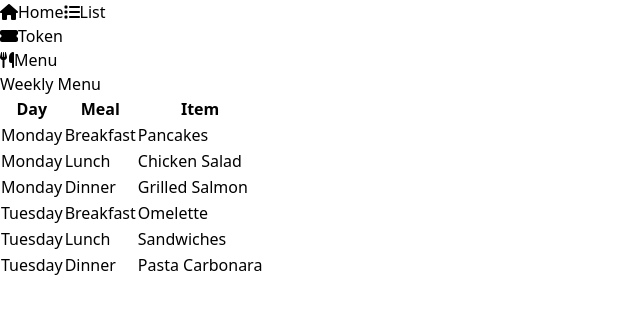
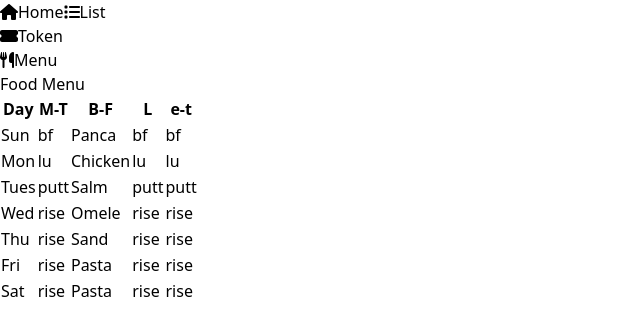
Before and after one commit to jaseel21/adsaBoard, a React (Vite) app: page /menu in a window 1280 px wide. Shown: the top 336 px of the page, without its empty margins (0-640 px from the left). Built offline with nearby package versions, Linux system fonts and the light colour scheme.

Commit message:
after setting all aproximatly

```diff
--- a/package.json
+++ b/package.json
@@ -15,7 +15,8 @@
     "firebase": "^8.10.1",
     "react": "^18.2.0",
     "react-dom": "^18.2.0",
-    "react-router-dom": "^6.23.1"
+    "react-router-dom": "^6.23.1",
+    "react-sweetalert2": "^0.6.0"
   },
   "devDependencies": {
     "@types/react": "^18.2.66",
--- a/src/components/Fmenu.jsx
+++ b/src/components/Fmenu.jsx
@@ -5,24 +5,27 @@ import React from 'react';
 const MenuTable = () => {
   // Dummy data for menu items
   const menu = [
-    { day: 'Monday', meal: 'Breakfast', item: 'Pancakes' },
-    { day: 'Monday', meal: 'Lunch', item: 'Chicken Salad' },
-    { day: 'Monday', meal: 'Dinner', item: 'Grilled Salmon' },
-    { day: 'Tuesday', meal: 'Breakfast', item: 'Omelette' },
-    { day: 'Tuesday', meal: 'Lunch', item: 'Sandwiches' },
-    { day: 'Tuesday', meal: 'Dinner', item: 'Pasta Carbonara' },
+    { day: 'Sun', meal: 'bf', item: 'Panca' },
+    { day: 'Mon', meal: 'lu', item: 'Chicken ' },
+    { day: 'Tues', meal: 'putt', item: ' Salm' },
+    { day: 'Wed', meal: 'rise', item: 'Omele' },
+    { day: 'Thu', meal: 'rise', item: 'Sand' },
+    { day: 'Fri', meal: 'rise', item: 'Pasta ' },
+    { day: 'Sat', meal: 'rise', item: 'Pasta ' },
     // Add more days and meals as needed
   ];
 
   return (
     <div className="container mx-auto">
-      <h1 className="text-3xl font-bold text-center my-4">Weekly Menu</h1>
+      <h1 className="text-3xl font-bold text-center my-4">Food Menu</h1>
       <table className="min-w-full bg-white border rounded-lg overflow-hidden">
-        <thead className="bg-gray-100 text-gray-800 uppercase text-sm leading-normal">
+        <thead className="bg-gray-100 text-gray-800 uppercase  leading-normal">
           <tr>
             <th className="py-3 px-6 text-left">Day</th>
-            <th className="py-3 px-6 text-left">Meal</th>
-            <th className="py-3 px-6 text-left">Item</th>
+            <th className="py-3 px-6 text-left">M-T</th>
+            <th className="py-3 px-6 text-left">B-F</th>
+            <th className="py-3 px-6 text-left">L</th>
+            <th className="py-3 px-6 text-left">e-t</th>
           </tr>
         </thead>
         <tbody className="text-gray-700">
@@ -31,6 +34,9 @@ const MenuTable = () => {
               <td className="py-3 px-6 text-left whitespace-nowrap">{menuItem.day}</td>
               <td className="py-3 px-6 text-left">{menuItem.meal}</td>
               <td className="py-3 px-6 text-left">{menuItem.item}</td>
+              <td className="py-3 px-6 text-left">{menuItem.meal}</td>
+              <td className="py-3 px-6 text-left">{menuItem.meal}</td>
+
             </tr>
           ))}
         </tbody>
--- a/src/components/Home.jsx
+++ b/src/components/Home.jsx
@@ -1,6 +1,9 @@
 import React, { useState, useEffect } from 'react';
 import firebase from '../firebase/config';
 import { useNavigate } from 'react-router-dom';
+import { FontAwesomeIcon } from '@fortawesome/react-fontawesome';
+import { faListCheck } from '@fortawesome/free-solid-svg-icons';
+
 
 
 const SwitchButton = ({ number, isOn, toggleSwitch }) => {
@@ -92,8 +95,13 @@ const SwitchPage = () => {
 
   return (
     <div className='text-center'>
+<div className="pb-5 flex justify-center items-center">
 
-      <div className="flex p-10 justify-between">
+<FontAwesomeIcon icon={faListCheck} className="text-lg pr-1 " />
+          <h1 class="text-1xl underline text-center text-gray-800">ADSA TOEKN BOARD</h1>
+        </div>
+      <div className="flex px-10 pb-10 justify-between">
+
       <div className="text-left p-3 rounded-lg bg-white border border-gray-500 border-l-8 border-b-2 border-r-2">
 
           <h1 className='text-1xl text-gray-950 '>Lunch : {lunchCount}</h1>
--- a/src/components/Login.jsx
+++ b/src/components/Login.jsx
@@ -3,6 +3,7 @@ import { FontAwesomeIcon } from '@fortawesome/react-fontawesome';
 import { faEye, faEyeSlash } from '@fortawesome/free-solid-svg-icons';
 import { useNavigate } from 'react-router-dom';
 import { faExclamationTriangle } from '@fortawesome/free-solid-svg-icons';
+
 
 import firebase from '../firebase/config'
 import {DataOfOne} from '../store/StudentData';
@@ -65,9 +66,9 @@ function Login() {
   };
 
   return (
-    <div className="flex justify-center items-center h-screen bg-gray-100">
-      <div className="bg-white p-8 rounded shadow-md">
-        <h2 className="text-2xl font-bold mb-4">Student Login</h2>
+    <div className="flex justify-center  h-auto bg-gray-100">
+      <div className="bg-white p-8 mt-8 rounded shadow-md">
+        <h2 className="text-2xl font-bold mb-4 ">Student Login</h2>
 
 {
 
@@ -114,7 +115,7 @@ function Login() {
             </div>
           </div>
           <button
-            className="bg-blue-500 hover:bg-blue-700 text-white font-bold py-2 px-4 rounded focus:outline-none focus:shadow-outline"
+            className="text-white bg-gray-800 font-bold hover:bg-gray-900 focus:outline-none focus:ring-4 focus:ring-gray-300  rounded-[3px] text-sm px-5 py-2.5 me-2 mb-2 dark:bg-gray-800 dark:hover:bg-gray-700 dark:focus:ring-gray-700 dark:border-gray-700"
             type="submit"
           >
             Sign In
--- a/src/components/Section.jsx
+++ b/src/components/Section.jsx
@@ -1,6 +1,8 @@
 import React, { useEffect, useState } from 'react';
 import { FontAwesomeIcon } from '@fortawesome/react-fontawesome';
 import { faBowlFood } from '@fortawesome/free-solid-svg-icons';
+import { faSearchMinus } from '@fortawesome/free-solid-svg-icons';
+
 import firebase from "../firebase/config";
 
 const Section = () => {
@@ -59,8 +61,13 @@ const Section = () => {
 
   return (
     <div className="bg-gray-100 min-h-screen py-8 flex">
-      <div className="max-w-7xl mx-auto px-4 sm:px-6 lg:px-8">
-        <div className="grid grid-cols-2 sm:grid-cols-3 md:grid-cols-4 lg:grid-cols-5 gap-6">
+      <div className="max-w-7xl  mx-auto px-4  sm:px-6 lg:px-8">
+          <div className="flex justify-center  pb-5 items-center">
+            {/* <FontAwesomeIcon icon={faFileMagnifyingGlass} /> */}
+          <FontAwesomeIcon icon={faSearchMinus} className="text-lg pr-1" />
+            <h1 className='font-normal underline  -700 text-gray-900  rounded-lg text-1xl'>Lunch Sections</h1>
+          </div>
+        <div className=" grid grid-cols-2 sm:grid-cols-3 md:grid-cols-4 lg:grid-cols-5 gap-6">
           {/* Section 1 */}
           <div>
             <button
--- a/src/components/SectionBF.jsx
+++ b/src/components/SectionBF.jsx
@@ -1,7 +1,9 @@
 import React, { useEffect, useState } from 'react';
 import { FontAwesomeIcon } from '@fortawesome/react-fontawesome';
 import { faHamburger } from '@fortawesome/free-solid-svg-icons';
+
 import firebase from "../firebase/config";
+import { faSearchMinus } from '@fortawesome/free-solid-svg-icons';
 
 const SectionBF = () => {
   const [documents, setDocuments] = useState([]);
@@ -60,6 +62,11 @@ const SectionBF = () => {
   return (
     <div className="bg-gray-100 min-h-screen py-8 flex">
       <div className="max-w-7xl mx-auto px-4 sm:px-6 lg:px-8">
+      <div className="flex justify-center items-center pb-5">
+      <FontAwesomeIcon icon={faSearchMinus} className="text-lg pr-1" />
+
+            <h1 className='font-normal underline  -700 text-gray-800  rounded-lg text-1xl'>Breakfast Sections</h1>
+          </div>
         <div className="grid grid-cols-2 sm:grid-cols-3 md:grid-cols-4 lg:grid-cols-5 gap-6">
           {/* Section 1 */}
           <div>
--- a/src/components/StudentPort.jsx
+++ b/src/components/StudentPort.jsx
@@ -2,6 +2,7 @@ import React, { useContext, useState } from 'react';
 import firebase from '../firebase/config';
 import { DataOfOne } from '../store/StudentData';
 import { useNavigate } from 'react-router-dom';
+import Swal from 'sweetalert2';
 
 function StudentPort() {
   const { stdata } = useContext(DataOfOne);
@@ -80,8 +81,19 @@ function StudentPort() {
         },
       })
       .then(() => {
+        Swal.fire({
+          position: 'center',
+          icon: 'success',
+          title: 'Your token updated',
+          showConfirmButton: false,
+          timer: 1500,
+          customClass: {
+            popup: 'swal2-center',
+            title: 'swal2-title-center',
+          },
+        });
         navigate('/login');
-        console.log('Successfully submitted');
+
       });
   };
 
@@ -90,9 +102,9 @@ function StudentPort() {
   };
 
   return (
-    <div className="flex justify-center items-center h-screen bg-gray-100">
-      <form className="bg-white p-8 rounded shadow-md" onSubmit={handleSubmit}>
-        <h2 className="text-2xl font-bold mb-4">Student Portal</h2>
+    <div className="flex justify-center items-center pt-5  bg-gray-100">
+      <form className="bg-white p-5 w-auto rounded shadow-md" onSubmit={handleSubmit}>
+        <h2 className="text-2xl text-center font-bold mb-4 px-24 md:px-36">Student Portal</h2>
         <div className="mb-2 flex">
           <label className="block text-gray-700 text-sm font-bold mb-2" htmlFor="studentNumber">
             Name :
```
Also changed, not shown: 1 other file (tests, documents, lock files or other folders).
